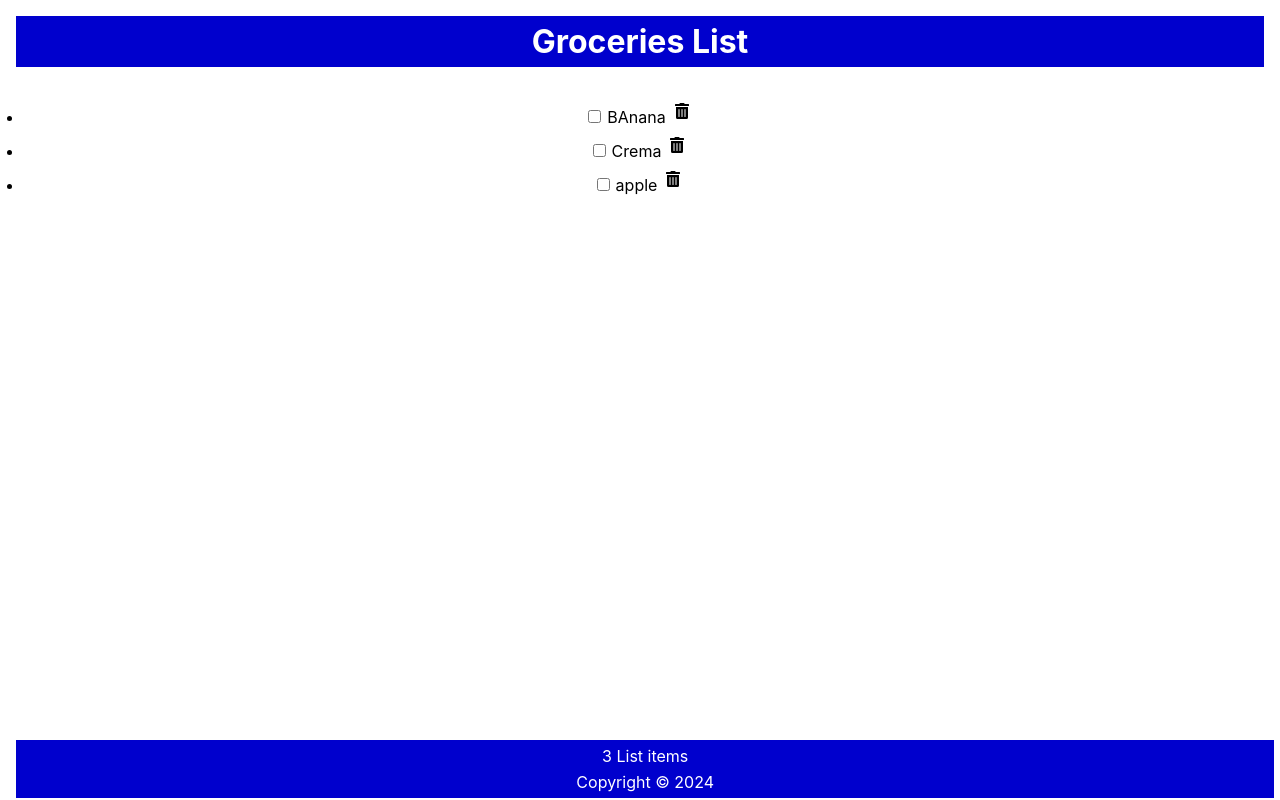
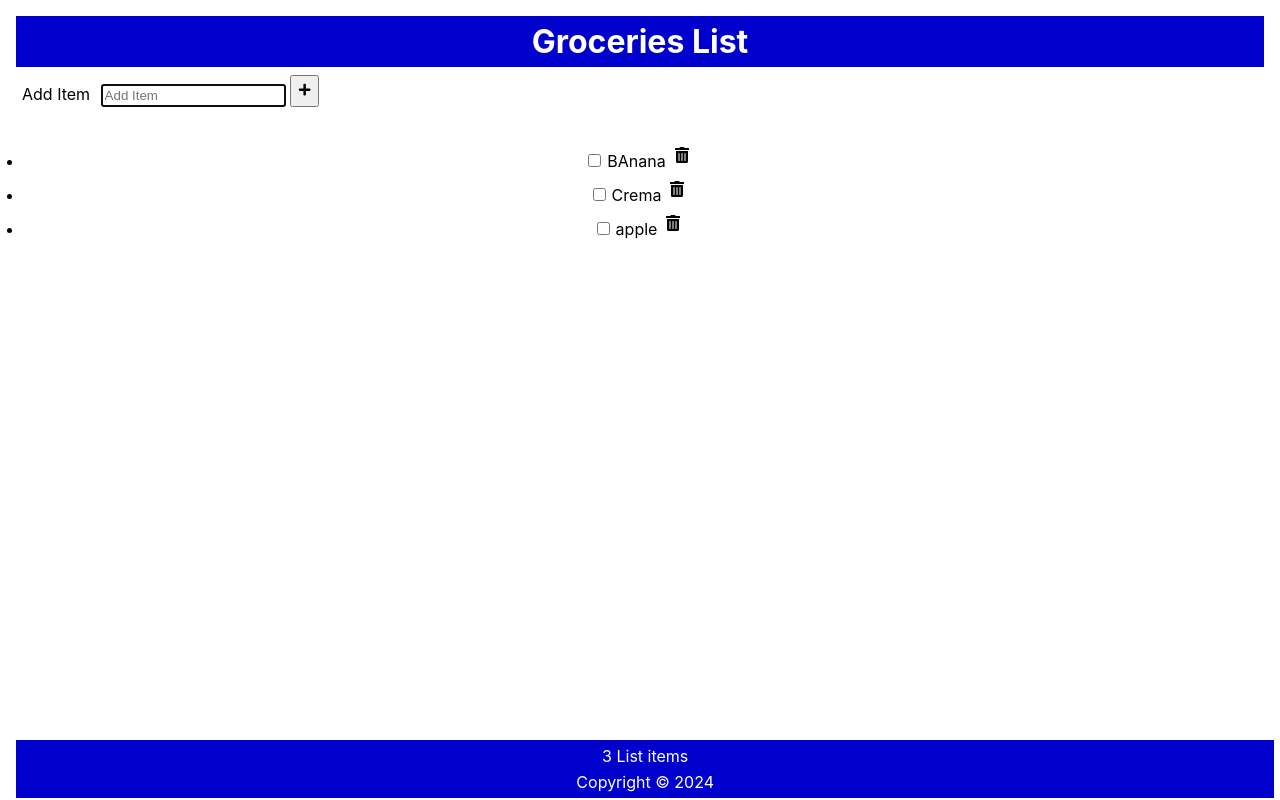
Before and after one commit to AlexisF27/react-robust-project, a React (Create React App) app in the folder exercicio2/: page / in a window 1280 px wide. Built offline with nearby package versions, Linux system fonts and the light colour scheme.

Commit message:
Fix erro list

```diff
--- /dev/null
+++ b/exercicio2/src/AddItem.js
@@ -0,0 +1,26 @@
+import {FaPlus} from 'react-icons/fa'
+import React from 'react'
+
+const AddItem = ({newItem, setNewItem, handleSubmit}) => {
+  return (
+    <form className='addForm' onSubmit={handleSubmit}>
+      <label htmlFor="addItem"> Add Item </label>
+      <input
+        autoFocus
+        id='addItem'
+        type='text'
+        placeholder='Add Item'
+        required
+        value={newItem}
+        onChange={(event) => setNewItem(event.target.value)}/>
+      <button type='submit' aria-label='Add Item'>
+        <FaPlus></FaPlus>
+      </button>
+
+
+
+    </form>
+  )
+}
+
+export default AddItem
--- a/exercicio2/src/App.js
+++ b/exercicio2/src/App.js
@@ -1,5 +1,6 @@
 import './index.css';
 
+import AddItem from './AddItem';
 import Content from './Content';
 import Footer from './Footer';
 import Header from './Header';
@@ -24,25 +25,43 @@
     },
 
   ]);
+  const [newItem, setNewItem] = useState('');
+
+  const setAndSaveItems = (newItems) => {
+    setItems(newItems);
+    console.log("newItems", newItems)
+    localStorage.setItem('shoppingList', JSON.stringify(newItems));
+  }
+
+  const addItem = (item) => {
+    const id = items.length ? items[items.length - 1].id + 1 : 1;
+    const myNewItem = { id, checked: false, item };
+    const listItems = [ ...items, myNewItem ];
+    setAndSaveItems(listItems);
+  }
 
   const handlechecked = (id) => {
-    console.log(`key: ${id}`)
     const listItems = items.map((item) => item.id === id ? { ...item, checked: !item.checked } : item);
-    setItems(listItems);
-    localStorage.setItem('shopingList', JSON.stringify(listItems));
+    setAndSaveItems(listItems);
   }
 
   const handleDelete = (id) => {
     const listItems = items.filter((item) => item.id !== id);
-    setItems(listItems);
-    localStorage.setItem('shopingList', JSON.stringify(listItems));
+    setAndSaveItems(listItems);
+  }
+  const handleSubmit = (event) => {
+    event.preventDefault();
+    if (!newItem) return;
+    addItem(newItem);
+    setNewItem('');
   }
 
   return (
     <div className='App'>
-      <Header title="Groceries List"/>
-      <Content items={items} handlechecked={handlechecked} handleDelete={handleDelete}/>
-      <Footer length={items.length}/>
+      <Header title="Groceries List" />
+      <AddItem newItem={newItem} setNewItem={setNewItem} handleSubmit={handleSubmit}></AddItem>
+      <Content items={items} handlechecked={handlechecked} handleDelete={handleDelete} />
+      <Footer length={items.length} />
     </div>
   );
 }
--- a/exercicio2/src/LineItem.js
+++ b/exercicio2/src/LineItem.js
@@ -3,7 +3,7 @@
 
 const LineItem = ({ item, handlechecked, handleDelete }) => {
   return (
-    <li className='item' key={item.id}>
+    <li className='item' >
       <input type="checkbox" checked={item.checked} onChange={() => handlechecked(item.id)} />
       <label
         style={(item.checked) ? { textDecoration: 'line-through' } : null}
```
